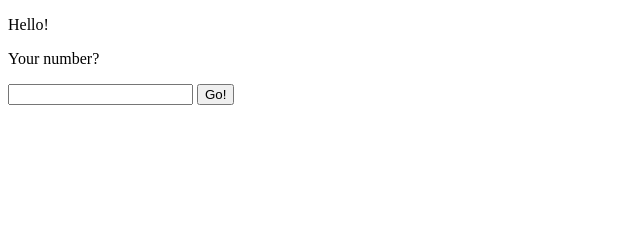
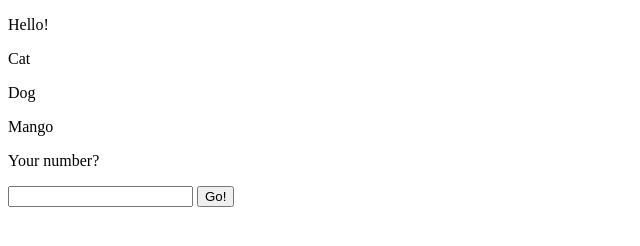
Before and after one commit to NataliaNazarenko/JS-practice, a plain HTML site: page index.html in a window 1280 px wide. Shown: the whole page, without its empty margins (0-640 px from the left). Drawn offline with Linux system fonts and the light colour scheme.

Commit message:
add bind()

```diff
--- a/Lesson-5/index.js
+++ b/Lesson-5/index.js
@@ -50,9 +50,71 @@
 
 // document.querySelector('p').onclick = abc;
 
-function changeColor() {
-    console.log(this);
-    this.style.backgroundColor = "blue";
-}
+// function changeColor() {
+//     console.log(this);
+//     this.style.backgroundColor = "blue";
+// };
 
-document.querySelector("div").onclick = changeColor;
+// document.querySelector("div").onclick = changeColor;
+
+// function changeColor() {
+//     this.style.backgroundColor = "green";
+// };
+
+// let user = document.querySelectorAll('div');
+// user.forEach(function(element) {
+//     element.onclick = changeColor;
+// });
+
+// стрілочна функція і this
+
+// const showList = () => {
+//     console.log(this);
+// };
+// showList();
+
+// let list = {
+//     names: ['Anna', 'Olga', 'Nata'],
+//     showList: showList,
+// };
+
+// list.showList(); // у стрілочної функції немає this
+
+// вбудовані методи bind
+
+// function hello() {
+//     console.log(this);
+// };
+
+// const user = {
+//     name: 'Mango',
+//     age: 30,
+//     hello: hello,
+//     sayHelloWindow: hello.bind(window),
+//     info: function(city) {
+//         console.log(`Name is ${this.name}`);
+//         console.log(`Age is ${this.age}`);
+//         console.log(`City is ${city}`);
+//     },
+// };
+
+// user.hello();
+// user.sayHelloWindow();
+// user.info();
+
+// const Apple = {
+//     name: 'Apple',
+//     age: 25,
+// };
+
+// const Kiwi = {
+//     name: 'Kiwi',
+//     age: 35,
+// };
+
+// user.info.bind(Apple)("Kyiv");
+// user.info.bind(Kiwi, "Odessa")();
+// const kiwiInfo = user.info.bind(Kiwi, "Odessa");
+// kiwiInfo();
+
+// вбудовані методи call
--- a/index.html
+++ b/index.html
@@ -8,6 +8,15 @@
 <body>
     <div>
      <p>Hello!</p>
+    </div>
+    <div>
+        <p>Cat</p>
+    </div>
+    <div>
+        <p>Dog</p>
+    </div>
+    <div>
+        <p>Mango</p>
     </div>
     <p>Your number?</p>
     <label for="number">
```
